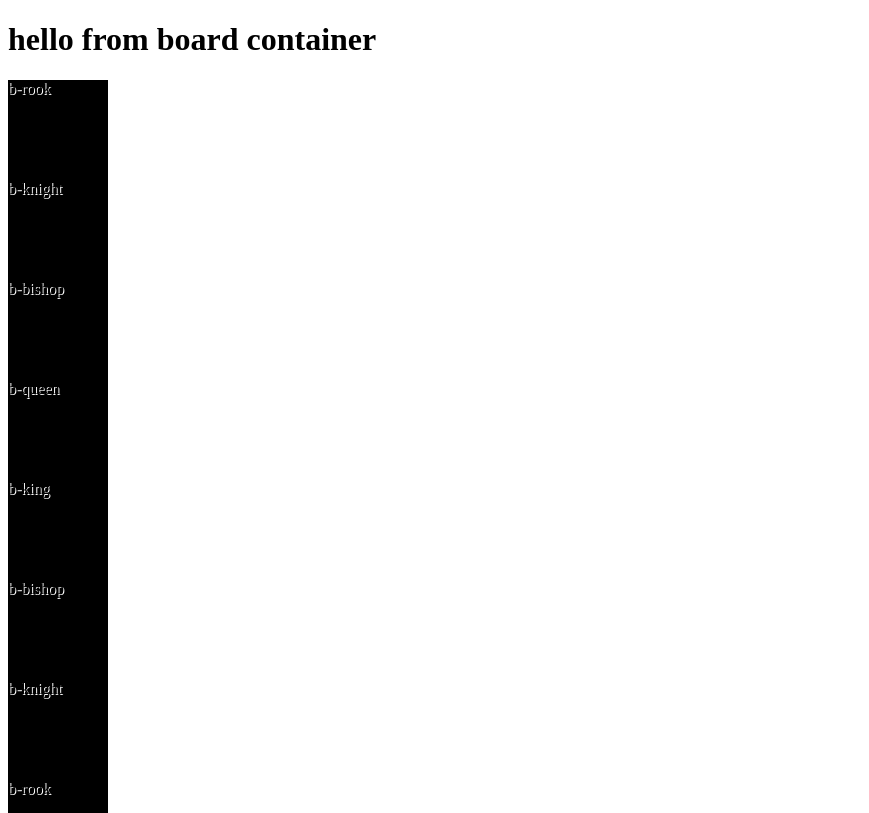
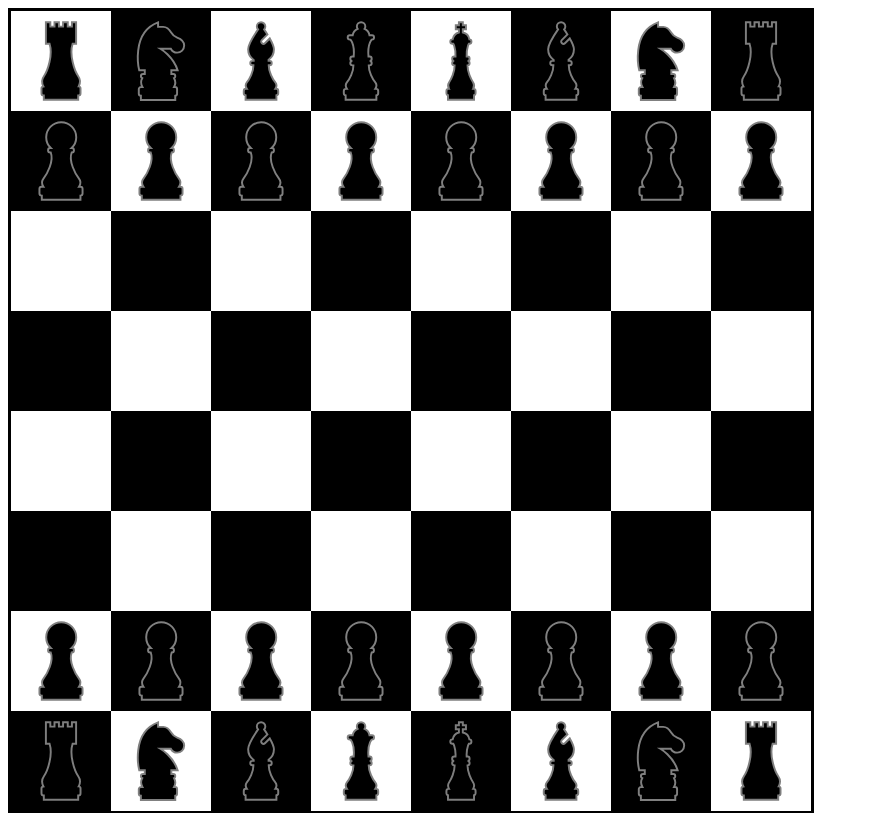
Before and after one commit to camjuresich/Chess, a React (Vite) app in the folder react-chess/: page / in a window 1280 px wide. Shown: the top 813 px of the page, without its empty margins (0-869 px from the left). Built offline with nearby package versions, Linux system fonts and the light colour scheme.

Commit message:
created board spaces and pieces

```diff
--- a/react-chess/src/components/Board.jsx
+++ b/react-chess/src/components/Board.jsx
@@ -1,10 +1,37 @@
 import Space from './Space' // assign an id to every position and a key(reuse the id)
+import {useState} from 'react'
+import Piece from './Piece'
 
 export default function Board({boardState}) {
-    console.log(boardState)
+
+    const [selectedPiece, setSelectedPiece] = useState('')
+    function grabPiece () {
+        setSelectedPiece()
+    }
+
+    let color = 'white'
     const spaces = Object.keys(boardState).map((position, i) => {
+        const determineColor = (index, prevColor) => {
+            if (index === 0) return 'white'
+            if (index === 1) return 'black'
+            if ((index +1) % 8 === 1) return prevColor
+            else return prevColor === 'white' ? 'black' : 'white'
+            /*
+               if the index is 1 return black
+               if the index % 8 returns 1 return the previousColor
+               else return the opposite of the the previous color
 
-        return <Space color='black'>{boardState[position]}</Space>
+            */
+
+        }
+        color = determineColor(i, color)
+        return (
+        <Space color={color} handleClick={(e) => console.log(e.target)} >
+            {boardState[position] &&
+            <Piece>{boardState[position]}</Piece>
+            }
+        </Space>
+        )
         /*create the space with an the associated chess space as the id.
           the position should also inclue the piece(if there's one) that
           sits in the position(can be listed as the child).
@@ -13,7 +40,6 @@ export default function Board({boardState}) {
     })
     return (
         <div className="board--container">
-           <h1>hello from board container</h1>
            {spaces}
         </div>
     )
--- /dev/null
+++ b/react-chess/src/components/Piece.jsx
@@ -0,0 +1,22 @@
+export default function Piece({children}) {
+
+    const pieces = {
+        'w-rook': '../../svgs/rook-svgrepo-com.svg',
+        'b-rook': '../../svgs/rook-svgrepo-com.svg',
+        'w-knight': '../../svgs/knight-svgrepo-com.svg',
+        'b-knight': '../../svgs/knight-svgrepo-com.svg',
+        'w-bishop': '../../svgs/bishop-svgrepo-com.svg',
+        'b-bishop': '../../svgs/bishop-svgrepo-com.svg',
+        'w-queen': '../../svgs/queen-svgrepo-com.svg',
+        'b-queen': '../../svgs/queen-svgrepo-com.svg',
+        'w-king': '../../svgs/king-svgrepo-com.svg',
+        'b-king': '../../svgs/king-svgrepo-com.svg',
+        'w-pawn': '../../svgs/pawn-svgrepo-com.svg',
+        'b-pawn': '../../svgs/pawn-svgrepo-com.svg'
+    };
+
+    if (!pieces[children]) <p>{children}</p>
+    return (
+        <img className="piece" src={pieces[children]} />
+    )
+}
--- a/react-chess/src/components/Space.jsx
+++ b/react-chess/src/components/Space.jsx
@@ -1,5 +1,6 @@
-export default function Space({color, children}) {
+export default function Space({color, children, handleClick}) {
+
     return (
-        <div className={`space ${color}`}>{children}</div>
+        <div onClick={handleClick} className={`space ${color}`}>{children}</div>
     )
 }
--- a/react-chess/src/index.css
+++ b/react-chess/src/index.css
@@ -1,9 +1,23 @@
 .space {
     height: 100px;
     width: 100px;
-    text-shadow: 1px 1px #fff;
+    /* text-shadow: 1px 1px #fff; */
+    display: flex;
+    justify-content: center;
+    align-items: center;
 }
 
 .black {
     background-color: black;
 }
+
+.board--container {
+    display: grid;
+    grid-template-columns: repeat(8, 100px);
+    border: 3px solid black;
+    width: fit-content;
+}
+
+.piece {
+    width: 80%;
+}
```
